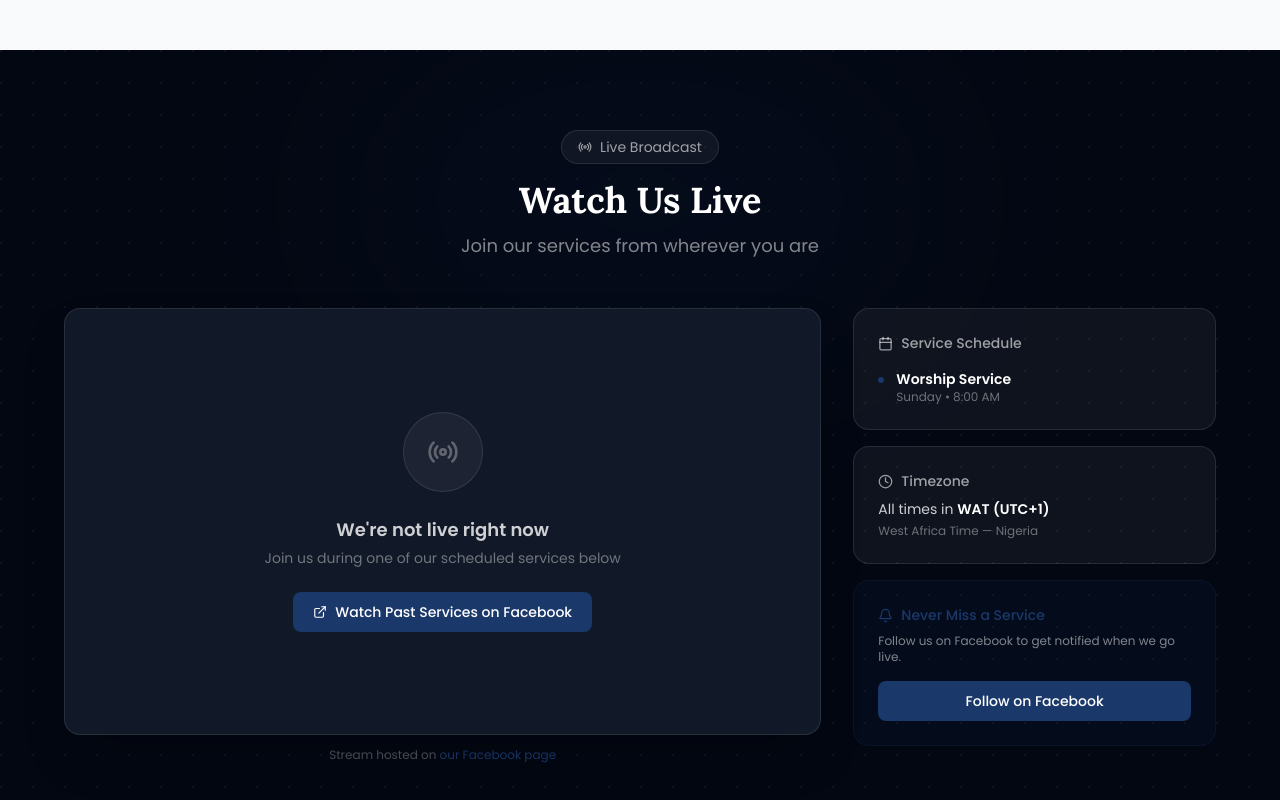
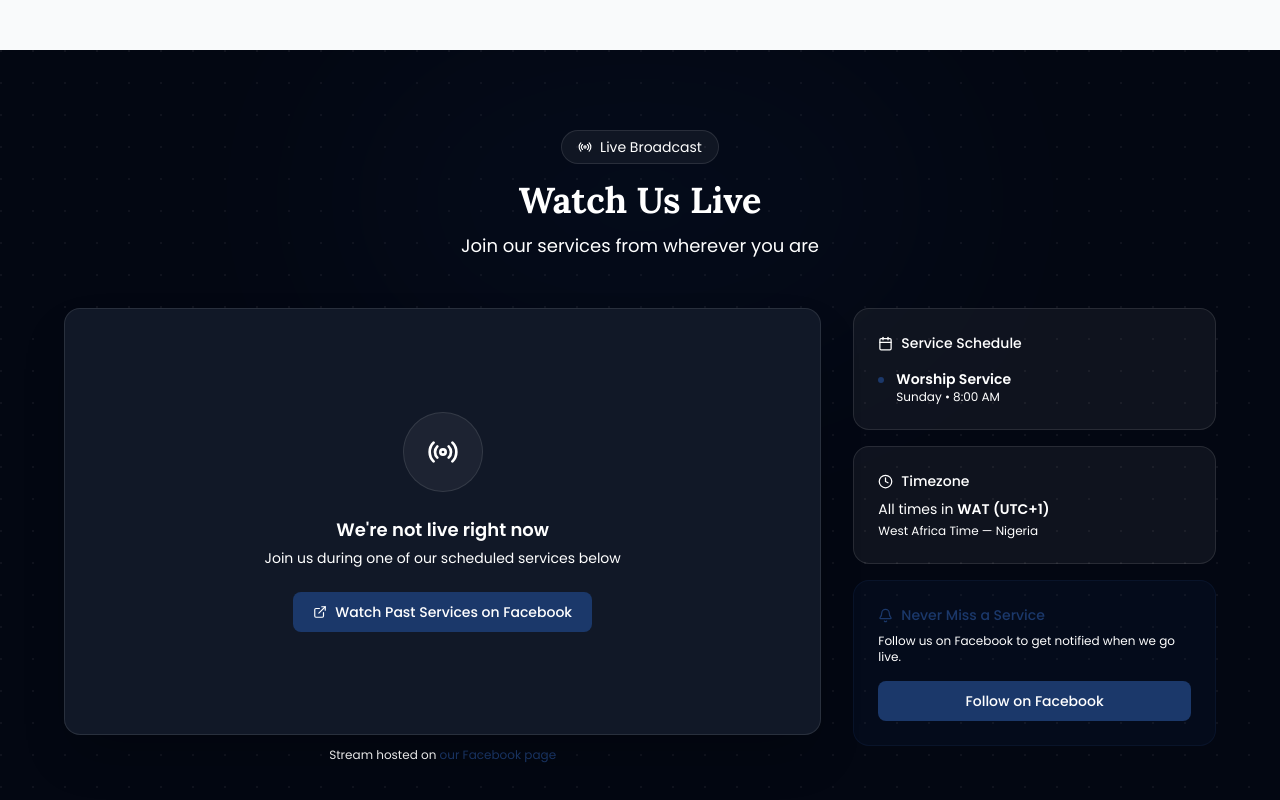
Before and after one commit to favour-samson/precious-stone, a React (Vite) app: page / in a window 1280 px wide. Shown: the part 2860-3660 px from the top of the page. Built offline with nearby package versions, Linux system fonts and the light colour scheme; grey boxes are pictures that could not be loaded.

Commit message:
changes added

```diff
--- a/client/components/WatchUsLiveSection.tsx
+++ b/client/components/WatchUsLiveSection.tsx
@@ -52,14 +52,14 @@ export function WatchUsLiveSection() {
       <div className="container mx-auto px-4 relative z-10">
         {/* Header */}
         <div className="text-center mb-12">
-          <div className="inline-flex items-center gap-2 px-4 py-1.5 rounded-full border border-white/10 bg-white/5 text-white/60 text-sm mb-4">
+          <div className="inline-flex items-center gap-2 px-4 py-1.5 rounded-full border border-white/10 bg-white/5 text-white text-sm mb-4">
             <Radio size={14} />
             Live Broadcast
           </div>
           <h2 className="text-4xl font-serif font-bold text-white mb-3">
             Watch Us Live
           </h2>
-          <p className="text-white/50 text-lg">
+          <p className="text-white text-lg">
             Join our services from wherever you are
           </p>
         </div>
@@ -92,13 +92,13 @@ export function WatchUsLiveSection() {
                 /* Offline state */
                 <div className="aspect-video flex flex-col items-center justify-center gap-6 p-8">
                   <div className="w-20 h-20 rounded-full bg-white/5 border border-white/10 flex items-center justify-center">
-                    <Radio size={32} className="text-white/30" />
+                    <Radio size={32} className="text-white" />
                   </div>
                   <div className="text-center">
-                    <p className="text-white/80 font-semibold text-lg mb-1">
+                    <p className="text-white font-semibold text-lg mb-1">
                       We're not live right now
                     </p>
-                    <p className="text-white/40 text-sm">
+                    <p className="text-white text-sm">
                       Join us during one of our scheduled services below
                     </p>
                   </div>
@@ -116,7 +116,7 @@ export function WatchUsLiveSection() {
             </div>
 
             {/* Facebook CTA below player */}
-            <p className="text-white/30 text-xs text-center mt-3">
+            <p className="text-white text-xs text-center mt-3">
               Stream hosted on{" "}
               <a
                 href={FACEBOOK_PAGE_URL}
@@ -133,7 +133,7 @@ export function WatchUsLiveSection() {
           <div className="flex flex-col gap-4">
             {/* Service times */}
             <div className="rounded-2xl bg-white/5 border border-white/10 p-6">
-              <div className="flex items-center gap-2 text-white/60 text-sm font-medium mb-4">
+              <div className="flex items-center gap-2 text-white text-sm font-medium mb-4">
                 <Calendar size={15} />
                 Service Schedule
               </div>
@@ -143,7 +143,7 @@ export function WatchUsLiveSection() {
                     <div className="w-1.5 h-1.5 rounded-full bg-primary mt-2 shrink-0" />
                     <div>
                       <p className="text-white text-sm font-semibold">{s.label}</p>
-                      <p className="text-white/40 text-xs">
+                      <p className="text-white text-xs">
                         {s.day} • {s.time}
                       </p>
                     </div>
@@ -154,12 +154,12 @@ export function WatchUsLiveSection() {
 
             {/* Timezone note */}
             <div className="rounded-2xl bg-white/5 border border-white/10 p-6">
-              <div className="flex items-center gap-2 text-white/60 text-sm font-medium mb-2">
+              <div className="flex items-center gap-2 text-white text-sm font-medium mb-2">
                 <Clock size={15} />
                 Timezone
               </div>
-              <p className="text-white/80 text-sm">All times in <span className="text-white font-semibold">WAT (UTC+1)</span></p>
-              <p className="text-white/40 text-xs mt-1">West Africa Time — Nigeria</p>
+              <p className="text-white text-sm">All times in <span className="text-white font-semibold">WAT (UTC+1)</span></p>
+              <p className="text-white text-xs mt-1">West Africa Time — Nigeria</p>
             </div>
 
             {/* Notify me */}
@@ -168,7 +168,7 @@ export function WatchUsLiveSection() {
                 <Bell size={15} />
                 Never Miss a Service
               </div>
-              <p className="text-white/50 text-xs mb-4">
+              <p className="text-white text-xs mb-4">
                 Follow us on Facebook to get notified when we go live.
               </p>
               <a
--- a/client/pages/About.tsx
+++ b/client/pages/About.tsx
@@ -198,11 +198,7 @@ export default function About() {
                 meets monthly to provide oversight, guidance, and strategic
                 direction for the church.
               </p>
-              <p className="text-sm opacity-90">
-                Members include the Senior Pastor, Associate Pastors, ministry
-                heads, and elected church council members who collectively guide
-                our church toward fulfilling God's purpose.
-              </p>
+
             </div>
           </div>
         </div>
```
